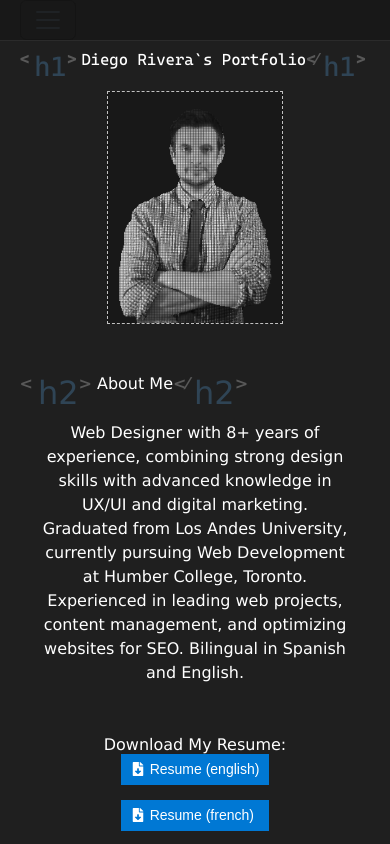
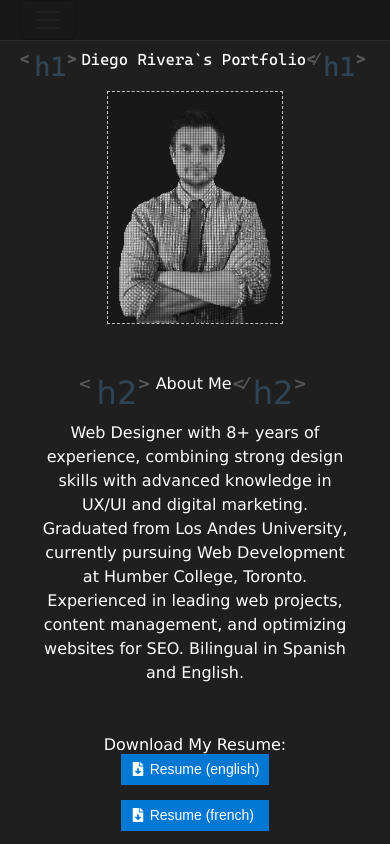
Before and after one commit to diegoarivera35/PortfolioFrontEnd, a React (Vite) app: page / in a window 390 px wide. Shown: the top 844 px of the page. Built offline with nearby package versions, Linux system fonts and the light colour scheme; no server answers.

Commit message:
fixxing resume btn styles 6

```diff
--- a/src/components/About.jsx
+++ b/src/components/About.jsx
@@ -18,7 +18,7 @@
 
 <div className='aboutmetext'>
 
-    <div className="">
+    <div className="mitad">
   <h2 className="htmlTitle">
     <span className="izquierdo">&lt;</span>
     <span className="h2">h2</span>
--- a/src/styles/App.css
+++ b/src/styles/App.css
@@ -744,11 +744,15 @@
 
 /*---------10. media quearies----------*/
 
-@media screen and (max-width: 480px) {
+@media screen and (max-width: 500px) {
   .burger, .toggle-menu {
     display: block;
   }
   #about h2 {
+    margin: auto;
+  }
+
+  .mitad {
     margin: auto;
   }
 
@@ -941,7 +945,7 @@
   }
 }
 
-@media screen and (min-width: 481px) {
+@media screen and (min-width: 501px) {
 
 
   .biography {
```
